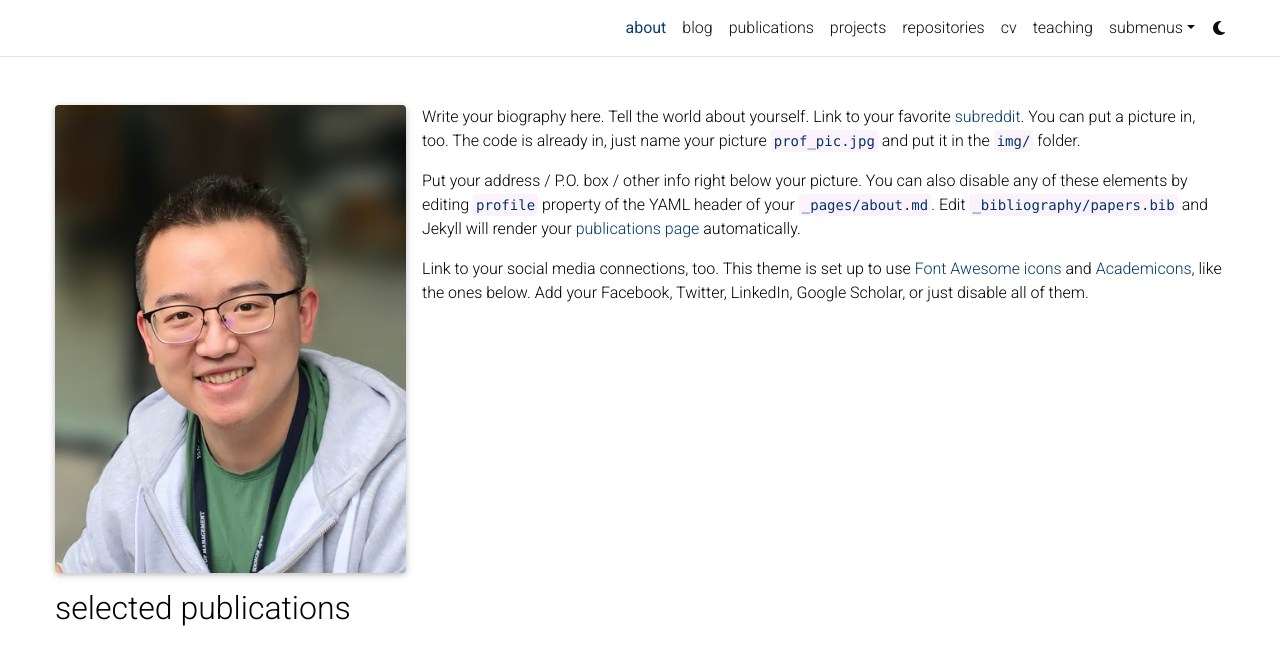
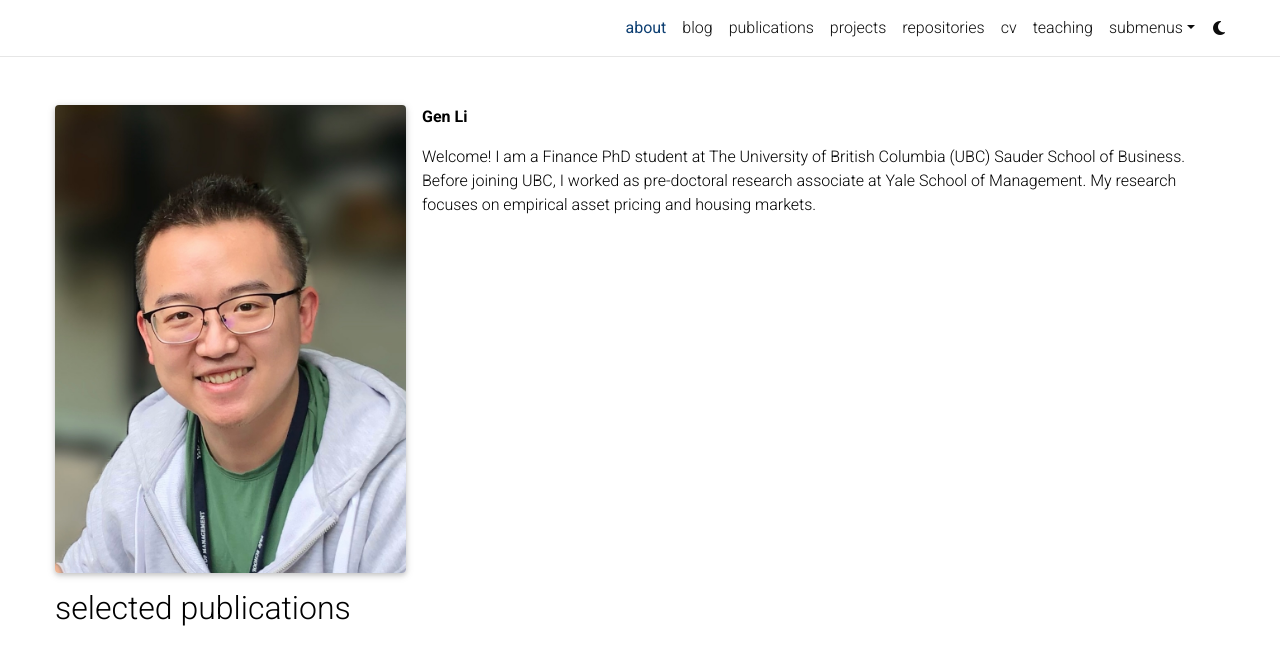
Before and after one commit to gen-li/gen-li.github.io, a Jekyll site: the page built from _pages/about.md, in a window 1280 px wide, cut to the strip 0-656 px from the top of the page. Built offline with Jekyll 4.4.1, drawn with Linux system fonts in a browser that asks for light colours; full-size pictures stand in for the smaller copies a plugin makes; comment, search, counter and statistics services are not loaded; a style sheet for code colours, icons or effects is not loaded; some of the changed text lies outside the part shown.

Commit message:
introduce

```diff
--- a/_config.yml
+++ b/_config.yml
@@ -9,11 +9,11 @@ last_name: Li
 email: gen.li@sauder.ubc.ca
 description: > # the ">" symbol means to ignore newlines until "footer_text:"
   A simple, whitespace theme for academics. Based on [*folio](https://github.com/bogoli/-folio) design.
-footer_text: >
-  Powered by <a href="https://jekyllrb.com/" target="_blank">Jekyll</a> with <a href="https://github.com/alshedivat/al-folio">al-folio</a> theme.
-  Hosted by <a href="https://pages.github.com/" target="_blank">GitHub Pages</a>.
-  Photos from <a href="https://unsplash.com" target="_blank">Unsplash</a>.
-keywords: jekyll, jekyll-theme, academic-website, portfolio-website  # add your own keywords or leave empty
+# footer_text: >
+#   Powered by <a href="https://jekyllrb.com/" target="_blank">Jekyll</a> with <a href="https://github.com/alshedivat/al-folio">al-folio</a> theme.
+#   Hosted by <a href="https://pages.github.com/" target="_blank">GitHub Pages</a>.
+#   Photos from <a href="https://unsplash.com" target="_blank">Unsplash</a>.
+# keywords: jekyll, jekyll-theme, academic-website, portfolio-website  # add your own keywords or leave empty
 
 lang: en # the language of your site (for example: en, fr, cn, ru, etc.)
 icon:   # the emoji used as the favicon (alternatively, provide image name in /assets/img/)
--- a/_pages/about.md
+++ b/_pages/about.md
@@ -19,9 +19,14 @@ selected_papers: true # includes a list of papers marked as "selected={true}"
 social: false  # includes social icons at the bottom of the page
 ---
 
+<span class="font-weight-bold">Gen Li</span>
 
-Write your biography here. Tell the world about yourself. Link to your favorite [subreddit](http://reddit.com). You can put a picture in, too. The code is already in, just name your picture `prof_pic.jpg` and put it in the `img/` folder.
+
+Welcome! I am a Finance PhD student at The University of British Columbia (UBC) Sauder School of Business. Before joining UBC, I worked as pre-doctoral research associate at Yale School of Management. My research focuses on empirical asset pricing and housing markets.
+
+<!-- Write your biography here. Tell the world about yourself. Link to your favorite [subreddit](http://reddit.com). You can put a picture in, too. The code is already in, just name your picture `prof_pic.jpg` and put it in the `img/` folder.
 
 Put your address / P.O. box / other info right below your picture. You can also disable any of these elements by editing `profile` property of the YAML header of your `_pages/about.md`. Edit `_bibliography/papers.bib` and Jekyll will render your [publications page](/al-folio/publications/) automatically.
 
 Link to your social media connections, too. This theme is set up to use [Font Awesome icons](http://fortawesome.github.io/Font-Awesome/) and [Academicons](https://jpswalsh.github.io/academicons/), like the ones below. Add your Facebook, Twitter, LinkedIn, Google Scholar, or just disable all of them.
+ -->
```
